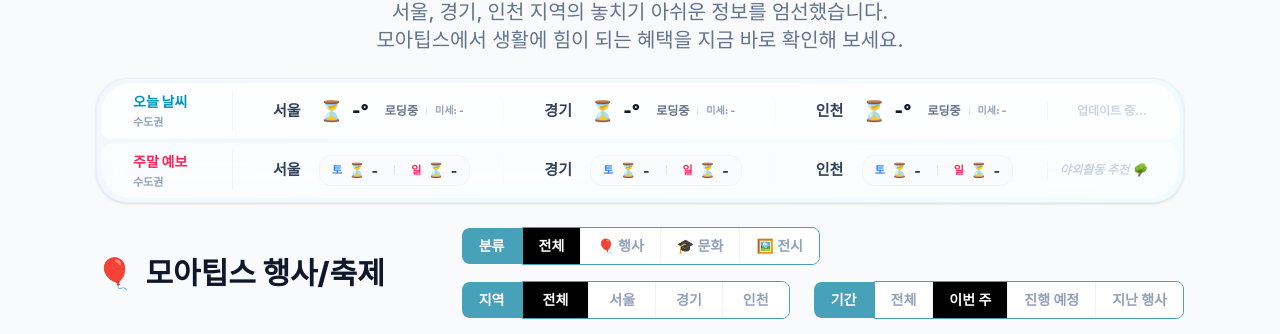
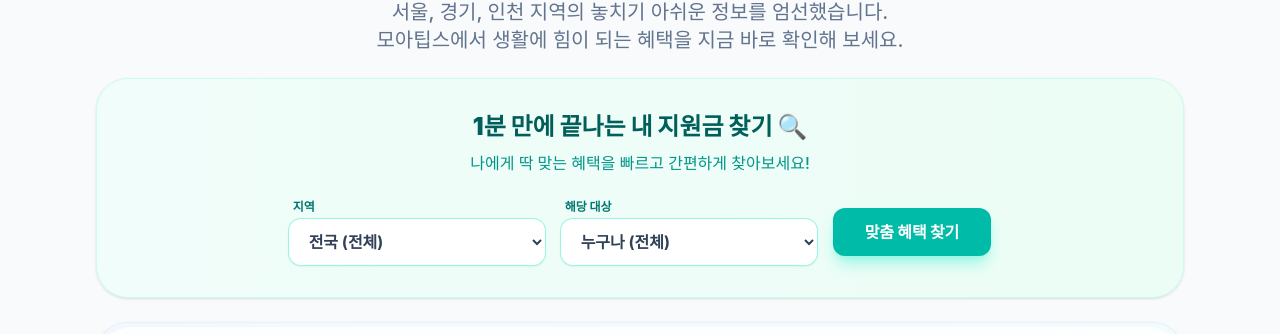
Before and after one commit to shomia-biz/vibe-local-info, a Next.js app: page / in a window 1280 px wide. Shown: the part 252-586 px from the top of the page. Built offline with nearby package versions, Linux system fonts and the light colour scheme; no server answers; a web font is replaced by a local one.

Commit message:
1분만에 끝나는 지원금 찾기

```diff
--- a/src/app/page.tsx
+++ b/src/app/page.tsx
@@ -60,6 +60,11 @@
   const [timeTab, setTimeTab] = useState('thisWeek'); // 'thisWeek', 'past', 'upcoming'
   const [selectedCategory, setSelectedCategory] = useState('전체');
   const [isLoaded, setIsLoaded] = useState(false);
+
+  // 1분 자가진단 툴 상태
+  const [diagnosisRegion, setDiagnosisRegion] = useState('전체');
+  const [diagnosisTarget, setDiagnosisTarget] = useState('전체');
+  const [isDiagnosisActive, setIsDiagnosisActive] = useState(false);
 
   // 날씨 상태
   const [weatherData, setWeatherData] = useState<any>(null);
@@ -309,7 +314,33 @@
   });
 
   const filteredBenefits = Array.from(uniqueBenefitsMap.values()).filter(benefit => {
+    if (isDiagnosisActive) {
+      // 1. 지역 매칭
+      const regionMatch = diagnosisRegion === '전체' || benefit.region === '전국' || benefit.region === diagnosisRegion;
+      if (!regionMatch) return false;
+
+      // 2. 대상 매칭 (키워드)
+      if (diagnosisTarget !== '전체') {
+        const textToSearch = `${benefit.name} ${benefit.summary} ${benefit.target || ''}`.toLowerCase();
+        let targetMatch = false;
+        if (diagnosisTarget === '소상공인') {
+          targetMatch = textToSearch.includes('소상공인') || textToSearch.includes('자영업') || textToSearch.includes('기업') || textToSearch.includes('창업');
+        } else if (diagnosisTarget === '직장인') {
+          targetMatch = textToSearch.includes('직장인') || textToSearch.includes('근로자') || textToSearch.includes('재직자');
+        } else if (diagnosisTarget === '육아') {
+          targetMatch = textToSearch.includes('육아') || textToSearch.includes('아이') || textToSearch.includes('어린이') || textToSearch.includes('돌봄') || textToSearch.includes('임산부') || textToSearch.includes('부모');
+        } else if (diagnosisTarget === '청년') {
+          targetMatch = textToSearch.includes('청년') || textToSearch.includes('대학생') || textToSearch.includes('20대') || textToSearch.includes('30대');
+        } else if (diagnosisTarget === '어르신') {
+          targetMatch = textToSearch.includes('어르신') || textToSearch.includes('노인') || textToSearch.includes('고령') || textToSearch.includes('100세') || textToSearch.includes('실버');
+        }
+        return targetMatch;
+      }
+      return true;
+    } else {
+      // 기존 로직
       return selectedRegion === '전체' || benefit.region === '전국' || benefit.region === selectedRegion;
+    }
   });
 
   // 새로운 정보 개수 계산 (오늘~7일 이내 시작하는 행사)
@@ -451,6 +482,62 @@
             서울, 경기, 인천 지역의 놓치기 아쉬운 정보를 엄선했습니다.<br />
             모아팁스에서 생활에 힘이 되는 혜택을 지금 바로 확인해 보세요.
           </p>
+        </section>
+
+        {/* 1분 자가진단 툴 (미끼 상품) */}
+        <section className="bg-gradient-to-r from-teal-50 to-emerald-50 border border-teal-100 rounded-[32px] p-6 sm:p-8 shadow-sm">
+          <div className="text-center mb-6">
+            <h2 className="text-2xl font-black text-teal-800 mb-2">1분 만에 끝나는 내 지원금 찾기 🔍</h2>
+            <p className="text-teal-600 font-medium text-sm sm:text-base">나에게 딱 맞는 혜택을 빠르고 간편하게 찾아보세요!</p>
+          </div>
+
+          <div className="flex flex-col sm:flex-row items-center justify-center gap-4 max-w-3xl mx-auto">
+            {/* 지역 선택 */}
+            <div className="w-full sm:w-1/3">
+              <label className="block text-xs font-bold text-teal-700 mb-1 pl-1">지역</label>
+              <select
+                value={diagnosisRegion}
+                onChange={(e) => setDiagnosisRegion(e.target.value)}
+                className="w-full px-4 py-3 rounded-xl border-0 ring-1 ring-teal-200 focus:ring-2 focus:ring-teal-500 bg-white text-slate-700 font-bold shadow-sm outline-none cursor-pointer"
+              >
+                <option value="전체">전국 (전체)</option>
+                <option value="서울">서울특별시</option>
+                <option value="경기">경기도</option>
+                <option value="인천">인천광역시</option>
+              </select>
+            </div>
+
+            {/* 대상 선택 */}
+            <div className="w-full sm:w-1/3">
+              <label className="block text-xs font-bold text-teal-700 mb-1 pl-1">해당 대상</label>
+              <select
+                value={diagnosisTarget}
+                onChange={(e) => setDiagnosisTarget(e.target.value)}
+                className="w-full px-4 py-3 rounded-xl border-0 ring-1 ring-teal-200 focus:ring-2 focus:ring-teal-500 bg-white text-slate-700 font-bold shadow-sm outline-none cursor-pointer"
+              >
+                <option value="전체">누구나 (전체)</option>
+                <option value="소상공인">소상공인 / 자영업자</option>
+                <option value="직장인">직장인 / 근로자</option>
+                <option value="육아">육아 / 임산부 / 어린이</option>
+                <option value="청년">청년 / 대학생</option>
+                <option value="어르신">어르신 / 고령자</option>
+              </select>
+            </div>
+
+            {/* 버튼 */}
+            <div className="w-full sm:w-auto flex items-end pt-5 sm:pt-0">
+              <button
+                onClick={() => {
+                  setIsDiagnosisActive(true);
+                  // 부드러운 스크롤 이동
+                  document.getElementById('benefits')?.scrollIntoView({ behavior: 'smooth' });
+                }}
+                className="w-full sm:w-auto px-8 py-3 bg-teal-500 hover:bg-teal-600 text-white font-black rounded-xl shadow-lg shadow-teal-200 transition-all transform hover:scale-105"
+              >
+                맞춤 혜택 찾기
+              </button>
+            </div>
+          </div>
         </section>
 
         {/* 수도권 날씨 정보 위젯 */}
@@ -711,12 +798,67 @@
         <AdBanner />
 
         {/* 지원금/혜택 정보 */}
-        <section id="benefits">
-          <div className="flex items-center gap-3 mb-8">
+        <section id="benefits" className="scroll-mt-6">
+          <div className="flex flex-col sm:flex-row sm:items-center justify-between gap-4 mb-8">
+            <div className="flex items-center gap-3">
               <span className="text-3xl">🎁</span>
-            <h2 className="text-2xl sm:text-3xl font-extrabold text-slate-900">지원금/혜택 정보</h2>
+              <h2 className="text-2xl sm:text-3xl font-extrabold text-slate-900">
+                {isDiagnosisActive ? '맞춤 지원금/혜택 결과' : '지원금/혜택 정보'}
+              </h2>
             </div>
 
+            {isDiagnosisActive && (
+              <button
+                onClick={() => setIsDiagnosisActive(false)}
+                className="text-sm font-bold text-slate-500 hover:text-slate-700 bg-slate-100 hover:bg-slate-200 px-4 py-2 rounded-lg transition-colors"
+              >
+                전체 목록 보기 ↺
+              </button>
+            )}
+          </div>
+
+          {filteredBenefits.length === 0 ? (
+            <div className="text-center py-16 bg-white rounded-3xl border border-slate-100 shadow-sm">
+              <span className="text-5xl mb-4 block">😢</span>
+              <h3 className="text-xl font-bold text-slate-700 mb-2">조건에 딱 맞는 혜택을 찾지 못했어요</h3>
+              <p className="text-slate-500 mb-6 font-medium">다른 조건으로 다시 검색하거나 전체 목록을 확인해보세요.</p>
+              <button
+                onClick={() => setIsDiagnosisActive(false)}
+                className="px-6 py-3 bg-cyan-500 hover:bg-cyan-600 text-white font-bold rounded-xl transition-colors shadow-lg shadow-cyan-100"
+              >
+                전체 혜택 목록 보기
+              </button>
+              <div className="mt-8">
+                <h3 className="text-xl font-extrabold text-slate-800 mb-6 flex items-center gap-2">
+                  <span>💡</span> 요즘 많이 찾는 이런 혜택은 어떠신가요?
+                </h3>
+                <div className="grid gap-6 sm:grid-cols-2 md:grid-cols-3">
+                  {Array.from(uniqueBenefitsMap.values()).slice(0, 3).map((benefit, index) => (
+                    <div
+                      key={`rec-${benefit.id}-${index}`}
+                      className="group bg-white rounded-2xl shadow-sm border border-slate-100 p-6 hover:border-cyan-200 hover:shadow-lg transition-all duration-300 relative overflow-hidden flex flex-col"
+                    >
+                      <div className="flex flex-col gap-2 mb-4 relative z-10">
+                        <span className="self-start bg-cyan-50 text-cyan-600 text-sm font-bold px-3 py-1 rounded-full">
+                          {benefit.category}
+                        </span>
+                        <h4 className="font-extrabold text-xl text-slate-900 group-hover:text-cyan-500 transition-colors line-clamp-1">{benefit.name}</h4>
+                      </div>
+                      <p className="text-slate-600 text-base mb-6 flex-grow leading-relaxed relative z-10 line-clamp-2">
+                        {benefit.summary}
+                      </p>
+                      <Link
+                        href={`/detail/${(benefit as any).type}/${benefit.id}`}
+                        className="w-full text-center bg-slate-50 text-slate-700 font-bold py-3 rounded-xl hover:bg-cyan-50 hover:text-cyan-600 transition-all text-base"
+                      >
+                        자세히 알아보기
+                      </Link>
+                    </div>
+                  ))}
+                </div>
+              </div>
+            </div>
+          ) : (
             <div className="grid gap-8 sm:grid-cols-2">
               {filteredBenefits.map((benefit, index) => (
                 <div
@@ -758,6 +900,7 @@
                 </div>
               ))}
             </div>
+          )}
         </section>
 
         {/* Promo Banner */}
```
Also changed, not shown: 1 other file (tests, documents, lock files or other folders). Lines whose indentation alone changed are shown as unchanged.
